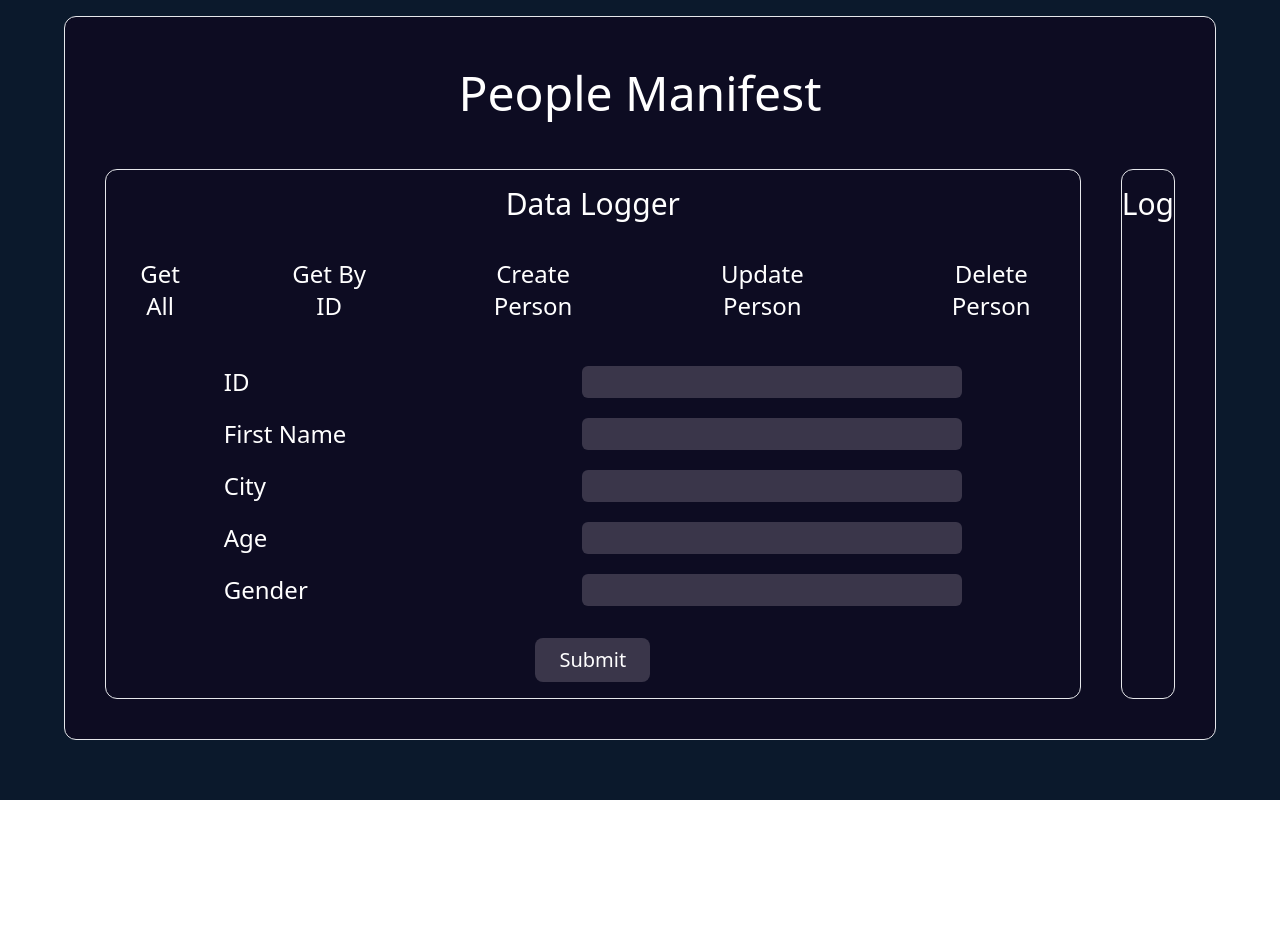
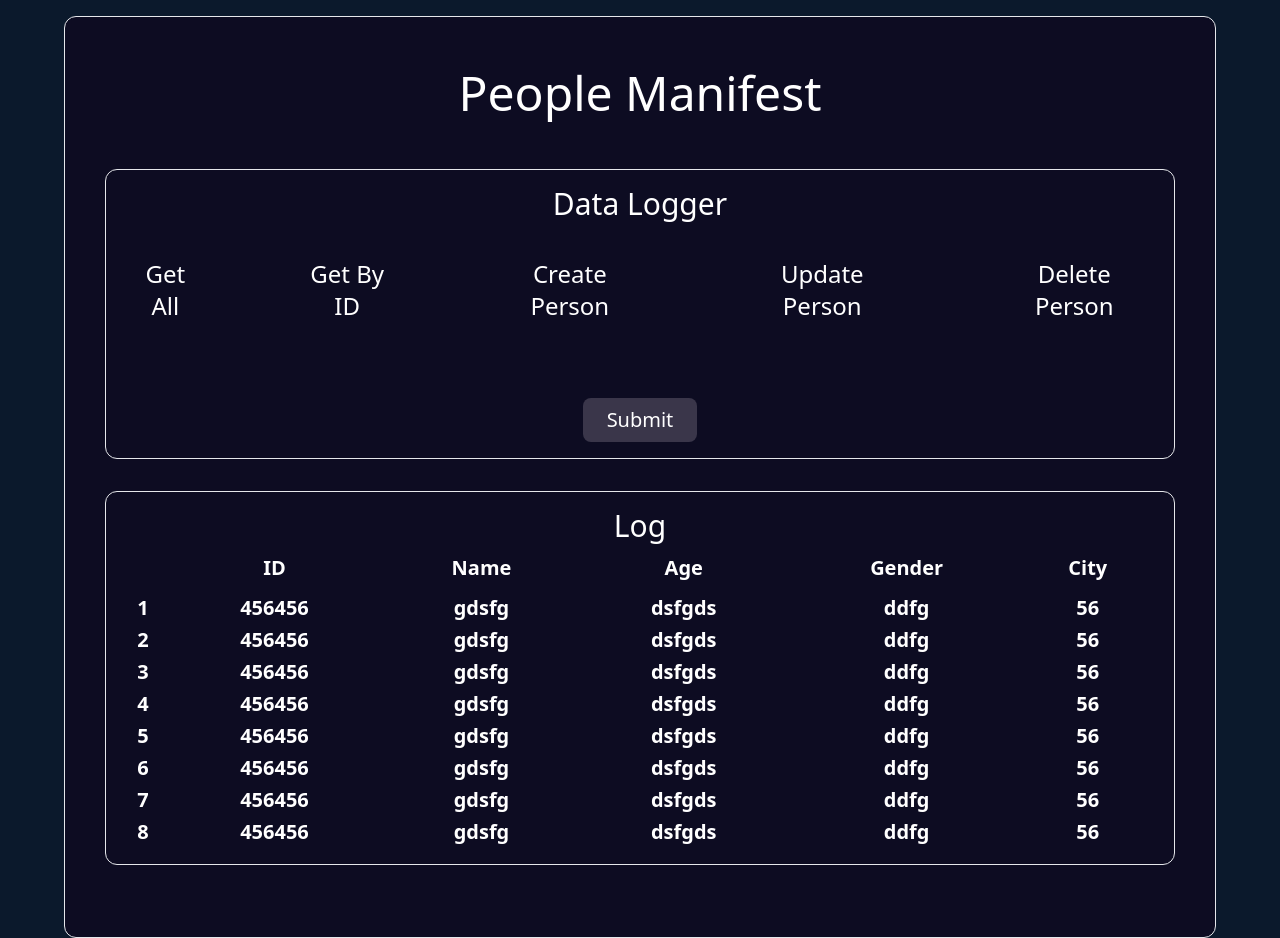
Before and after one commit to YonatanMor/persons_manifest_react_express, a React (Vite) app in the folder client/: page / in a window 1280 px wide. Before the commit the page ends 800 px from the top, so only its background shows below. Built offline with nearby package versions, Linux system fonts and the light colour scheme.

Commit message:
display table done

```diff
--- a/client/src/App.jsx
+++ b/client/src/App.jsx
@@ -2,10 +2,30 @@ import { useState } from "react";
 import { fetchAll } from "./fetchDatas";
 
 function App() {
-  const [showById, setShowById] = useState(true);
-  const [showCreate, setShowCreate] = useState(true);
-  const [showUpdate, setShowUpdate] = useState(true);
-  const [showErase, setShowErase] = useState(true);
+  const [formType, setFormType] = useState("getAll");
+  const [formData, setFormData] = useState({
+    id: "",
+    firstName: "",
+    city: "",
+    age: "",
+    gender: "",
+  });
+
+  const mock = [
+    { id: 456456, name: "gdsfg", city: "dsfgds", age: 56, gender: "ddfg" },
+    { id: 456456, name: "gdsfg", city: "dsfgds", age: 56, gender: "ddfg" },
+    { id: 456456, name: "gdsfg", city: "dsfgds", age: 56, gender: "ddfg" },
+    { id: 456456, name: "gdsfg", city: "dsfgds", age: 56, gender: "ddfg" },
+    { id: 456456, name: "gdsfg", city: "dsfgds", age: 56, gender: "ddfg" },
+    { id: 456456, name: "gdsfg", city: "dsfgds", age: 56, gender: "ddfg" },
+    { id: 456456, name: "gdsfg", city: "dsfgds", age: 56, gender: "ddfg" },
+    { id: 456456, name: "gdsfg", city: "dsfgds", age: 56, gender: "ddfg" },
+  ];
+
+  const handleInputChange = (e) => {
+    const { name, value } = e.target;
+    setFormData({ ...formData, [name]: value });
+  };
 
   const getAll = async () => {
     console.log("get all");
@@ -14,31 +34,11 @@ function App() {
     console.log(data);
   };
 
-  const getById = () => {
-    setShowById(true);
-    setShowCreate(false);
-    setShowUpdate(false);
-    setShowErase(false);
-  };
-
-  const createPerson = () => {
-    setShowById(false);
-    setShowCreate(true);
-    setShowUpdate(false);
-    setShowErase(false);
-  };
-
-  const updateById = () => {
-    setShowById(false);
-    setShowCreate(false);
-    setShowUpdate(true);
-    setShowErase(false);
-  };
-  const deleteById = () => {
-    setShowById(false);
-    setShowCreate(false);
-    setShowUpdate(false);
-    setShowErase(true);
+  const formTypes = {
+    getById: ["ID"],
+    create: ["First Name", "City", "Age", "Gender"],
+    update: ["ID", "First Name", "City", "Age", "Gender"],
+    delete: ["ID"],
   };
 
   return (
@@ -60,115 +60,92 @@ function App() {
                 Get All
               </button>
               <button
-                onClick={getById}
+                onClick={() => setFormType("getById")}
                 className="text-2xl py-1 px-6 rounded-full hover:bg-[#0B192C]"
               >
                 Get By ID
               </button>
               <button
-                onClick={createPerson}
+                onClick={() => setFormType("create")}
                 className="text-2xl py-1 px-6 rounded-full hover:bg-[#0B192C]"
               >
                 Create Person
               </button>
               <button
-                onClick={updateById}
+                onClick={() => setFormType("update")}
                 className="text-2xl py-1 px-6 rounded-full  hover:bg-[#0B192C]"
               >
                 Update Person
               </button>
               <button
-                onClick={deleteById}
+                onClick={() => setFormType("delete")}
                 className="text-2xl py-1 px-6 rounded-full hover:bg-[#0B192C]"
               >
                 Delete Person
               </button>
             </div>
+
+            {/* Form based on the selected type */}
             <div className="flex justify-around">
               <div className="text-2xl">
                 <div className="flex flex-col gap-5">
-                  {(showById || showUpdate || showErase) && (
-                    <div>
-                      <span>ID</span>
+                  {formTypes[formType]?.map((field) => (
+                    <div key={field}>
+                      <span>{field}</span>
                     </div>
-                  )}
-                  {(showCreate || showUpdate) && (
-                    <div>
-                      <span>First Name</span>
-                    </div>
-                  )}
-                  {(showCreate || showUpdate) && (
-                    <div>
-                      <span>City</span>
-                    </div>
-                  )}
-                  {(showCreate || showUpdate) && (
-                    <div>
-                      <span>Age</span>
-                    </div>
-                  )}
-                  {(showCreate || showUpdate) && (
-                    <div>
-                      <span>Gender</span>
-                    </div>
-                  )}
+                  ))}
                 </div>
               </div>
               <div className="text-2xl">
                 <form action="" className="flex flex-col gap-5">
-                  {(showById || showUpdate || showErase) && (
-                    <div>
+                  {formTypes[formType]?.map((field) => (
+                    <div key={field}>
                       <input
                         className="px-4 bg-[#3a364a] rounded-md"
                         type="text"
+                        name={field.toLowerCase().replace(" ", "")}
+                        value={formData[field.toLowerCase().replace(" ", "")]}
+                        onChange={handleInputChange}
                       />
                     </div>
-                  )}
-                  {(showCreate || showUpdate) && (
-                    <div>
-                      <input
-                        className="px-4 bg-[#3a364a] rounded-md"
-                        type="text"
-                      />
-                    </div>
-                  )}
-                  {(showCreate || showUpdate) && (
-                    <div>
-                      <input
-                        className="px-4 bg-[#3a364a] rounded-md"
-                        type="text"
-                      />
-                    </div>
-                  )}
-                  {(showCreate || showUpdate) && (
-                    <div>
-                      <input
-                        className="px-4 bg-[#3a364a] rounded-md"
-                        type="text"
-                      />
-                    </div>
-                  )}
-                  {(showCreate || showUpdate) && (
-                    <div>
-                      <input
-                        className="px-4 bg-[#3a364a] rounded-md"
-                        type="text"
-                      />
-                    </div>
-                  )}
+                  ))}
                 </form>
               </div>
             </div>
+
             <div className="mt-8 flex justify-center">
               <button className="bg-[#3a364a] px-6 text-xl rounded-lg py-2">
                 Submit
               </button>
             </div>
           </div>
-          <div className="border rounded-xl grow py-4">
-            <div className="flex flex-col items-center">
-              <h2 className="text-3xl">Log</h2>
-            </div>
+        </div>
+        <div className="border my-8 rounded-xl grow py-4">
+          <div className="flex flex-col items-center">
+            <h2 className="text-3xl">Log</h2>
+          </div>
+          <div className="flex">
+            <table className=" w-full mx-4 text-xl">
+              <tr className="h-12">
+                <th></th>
+                <th className="">ID</th>
+                <th>Name</th>
+                <th>Age</th>
+                <th>Gender</th>
+                <th>City</th>
+              </tr>
+              {mock.map((obj, i) => (
+                <tr className="h-8">
+                  <th>{i + 1}</th>
+                  <th>{obj.id}</th>
+                  <th>{obj.name}</th>
+                  <th>{obj.city}</th>
+                  <th>{obj.gender}</th>
+                  <th>{obj.age}</th>
+                  <td></td>
+                </tr>
+              ))}
+            </table>
           </div>
         </div>
       </div>
```
